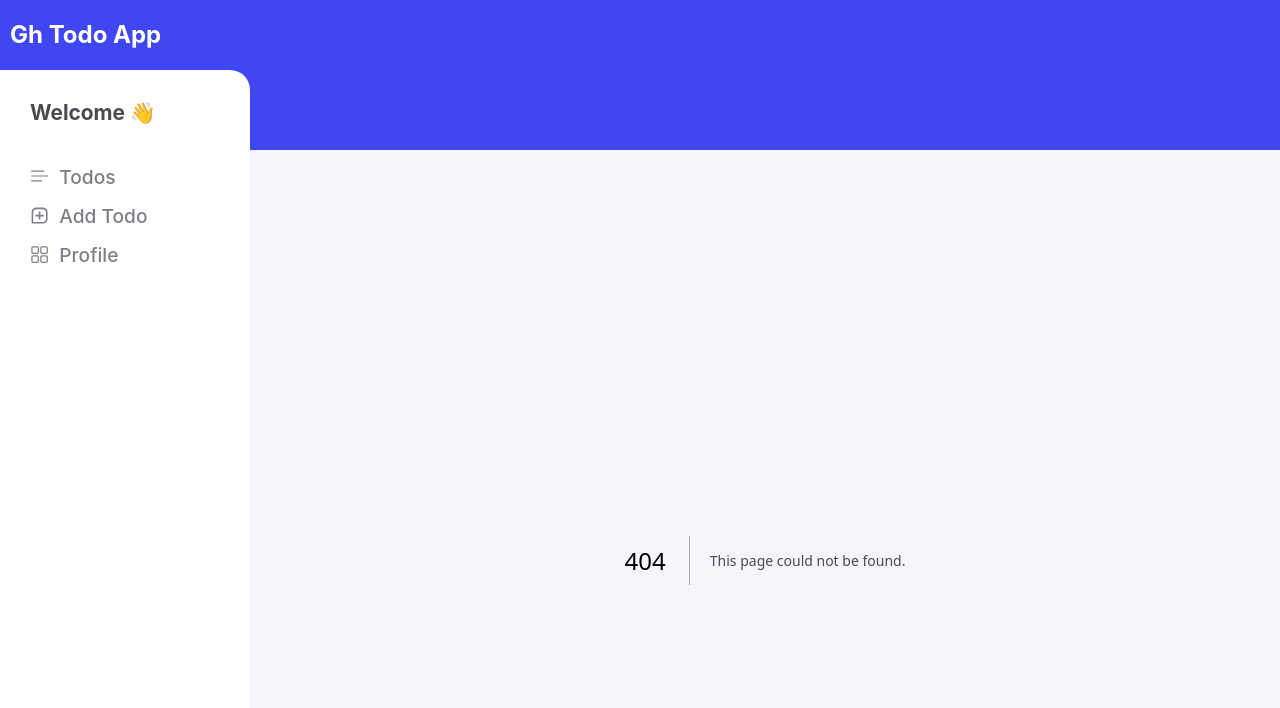
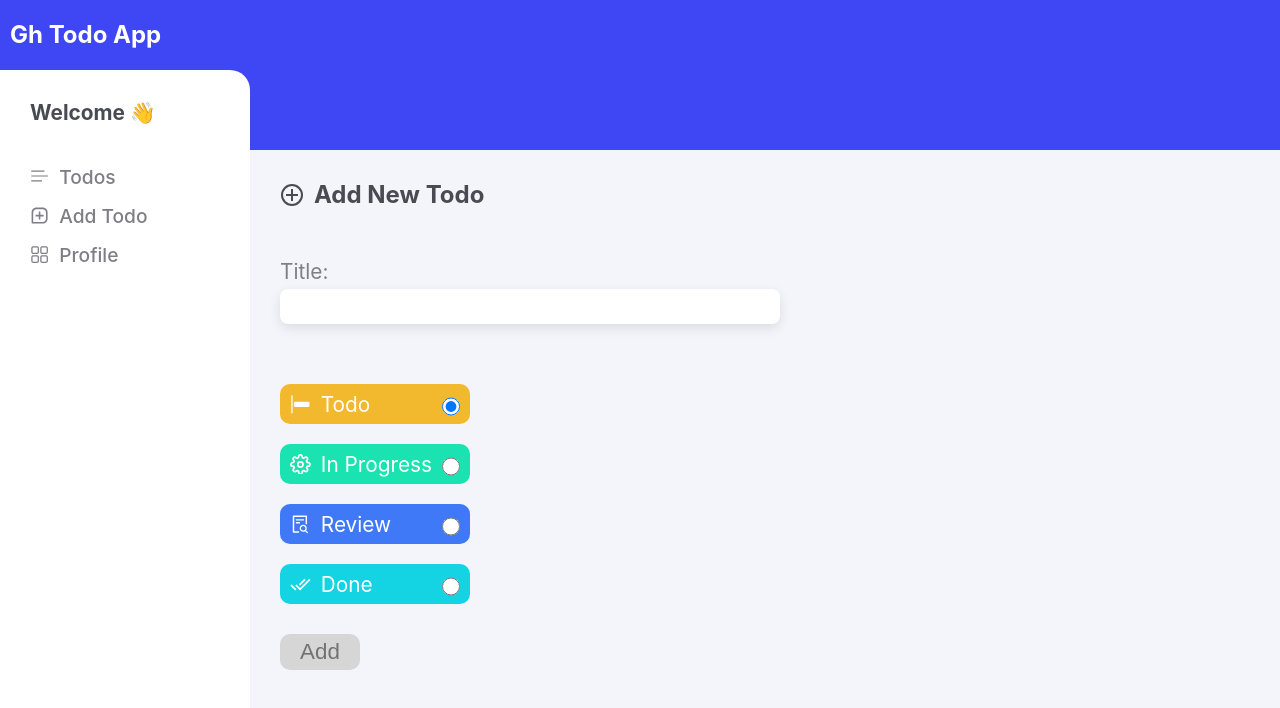
Before and after one commit to GhMamadreza84/Todo-FullStack-App, a Next.js app: page /add-todo in a window 1280 px wide. Before the commit this address had no page. Shown: the top 708 px of the page. Built offline with nearby package versions, Linux system fonts and the light colour scheme; no server answers; sample sign-in values are in the browser's storage.

Commit message:
i now complate the operation for send todo data to backend

```diff
--- a/components/Layout.js
+++ b/components/Layout.js
@@ -18,7 +18,7 @@ const Layout = ({ children }) => {
             </li>
             <li>
               <BiMessageSquareAdd />
-              <Link href="/">Add Todo</Link>
+              <Link href="/add-todo">Add Todo</Link>
             </li>
             <li>
               <RxDashboard />
--- /dev/null
+++ b/components/element/RadioButton.js
@@ -0,0 +1,21 @@
+
+const RadioButton = ({ title, value, status, setStatus, children }) => {
+  return (
+    <div className={value}>
+      <label htmlFor={value}>
+        {children}
+        {title}
+      </label>
+      <input
+        type="radio"
+        name={value}
+        id={value}
+        value={value}
+        checked={status === value}
+        onChange={(e) => setStatus(e.target.value)}
+      />
+    </div>
+  );
+};
+
+export default RadioButton;
--- /dev/null
+++ b/components/template/AddTodoPage.js
@@ -0,0 +1,91 @@
+import { GrAddCircle } from "react-icons/gr";
+import { useEffect, useState } from "react";
+import { BsAlignStart } from "react-icons/bs";
+import { FiSettings } from "react-icons/fi";
+import { AiOutlineFileSearch } from "react-icons/ai";
+import { MdDoneAll } from "react-icons/md";
+import RadioButton from "../element/RadioButton";
+import { ToastContainer, toast } from "react-toastify";
+import { useSession } from "next-auth/react";
+import { useRouter } from "next/router";
+const AddTodoPage = () => {
+  const [title, setTitle] = useState("");
+  const [todoStatus, setTodoStatus] = useState("todo");
+  const { status } = useSession();
+  const router = useRouter();
+  console.log(todoStatus, title);
+  const addHandler = async () => {
+    const res = await fetch("/api/todos", {
+      method: "POST",
+      body: JSON.stringify({ title, todoStatus }),
+      headers: { "Content-Type": "application/json" },
+    });
+    const data = await res.json();
+
+    if (data.todoStatus === "success") {
+      setTitle("");
+      setTodoStatus("todo");
+      toast.success("Todo created!");
+    }
+  };
+
+  useEffect(() => {
+    if (status === "unauthenticated") router.replace("/signin");
+  }, [status]);
+  return (
+    <div className="add-form">
+      <h2>
+        <GrAddCircle /> Add New Todo
+      </h2>
+      <div className="add-form__input">
+        <div className="add-form__input--first">
+          <label htmlFor="title">Title:</label>
+          <input
+            id="title"
+            type="text"
+            value={title}
+            onChange={(e) => setTitle(e.target.value)}
+          />
+        </div>
+        <div className="add-form__input--second">
+          <RadioButton
+            title="Todo"
+            value="todo"
+            status={todoStatus}
+            setStatus={setTodoStatus}
+          >
+            <BsAlignStart />
+          </RadioButton>
+          <RadioButton
+            title="In Progress"
+            value="inProgress"
+            status={todoStatus}
+            setStatus={setTodoStatus}
+          >
+            <FiSettings />
+          </RadioButton>
+          <RadioButton
+            title="Review"
+            value="review"
+            status={todoStatus}
+            setStatus={setTodoStatus}
+          >
+            <AiOutlineFileSearch />
+          </RadioButton>
+          <RadioButton
+            title="Done"
+            value="done"
+            status={todoStatus}
+            setStatus={setTodoStatus}
+          >
+            <MdDoneAll />
+          </RadioButton>
+        </div>
+        <button onClick={() => addHandler()}>Add</button>
+      </div>
+      <ToastContainer />
+    </div>
+  );
+};
+
+export default AddTodoPage;
--- a/models/User.js
+++ b/models/User.js
@@ -14,7 +14,7 @@ const userSchema = new Schema({
   todos: [
     {
       title: String,
-      status: String,
+      todoStatus: String,
     },
   ],
   createdAt: {
--- a/package.json
+++ b/package.json
@@ -15,7 +15,8 @@
     "next-auth": "^4.19.2",
     "react": "18.2.0",
     "react-dom": "18.2.0",
-    "react-icons": "^5.4.0"
+    "react-icons": "^5.4.0",
+    "react-toastify": "^11.0.2"
   },
   "devDependencies": {
     "eslint": "8.31.0",
--- /dev/null
+++ b/pages/add-todo.js
@@ -0,0 +1,8 @@
+import React from "react";
+import AddTodoPage from "../components/template/AddTodoPage";
+
+const AddTodo = () => {
+  return <AddTodoPage />;
+};
+
+export default AddTodo;
--- /dev/null
+++ b/pages/api/todos.js
@@ -0,0 +1,45 @@
+import { getSession } from "next-auth/react";
+import connectDB from "../../utils/connectDB";
+import User from "../../models/User";
+
+async function handler(req, res) {
+  try {
+    await connectDB();
+  } catch (error) {
+    console.log(error);
+    return res
+      .status(500)
+      .json({ status: "failed", message: "Eror in connecting to DB" });
+  }
+
+  const session = await getSession({ req });
+  if (!session) {
+    return res
+      .status(401)
+      .json({ status: "failed", message: "You are not logged in!" });
+  }
+
+  const user = await User.findOne({ email: session.user.email });
+  if (!user) {
+    return res
+      .status(404)
+      .json({ status: "failed", message: "User doesn't exist !" });
+  }
+
+  if (req.method === "POST") {
+    const { title, status } = req.body;
+
+    if (!title || !status) {
+      return res
+        .status(422)
+        .json({ status: "failed", message: "invalid data!" });
+    }
+
+    user.todos.push({ title, status });
+    user.save();
+
+    res.status(201).json({ status: "success", message: "Todo created!" });
+  }
+}
+
+export default handler;
```
Also changed, not shown: 1 other file (tests, documents, lock files or other folders).
